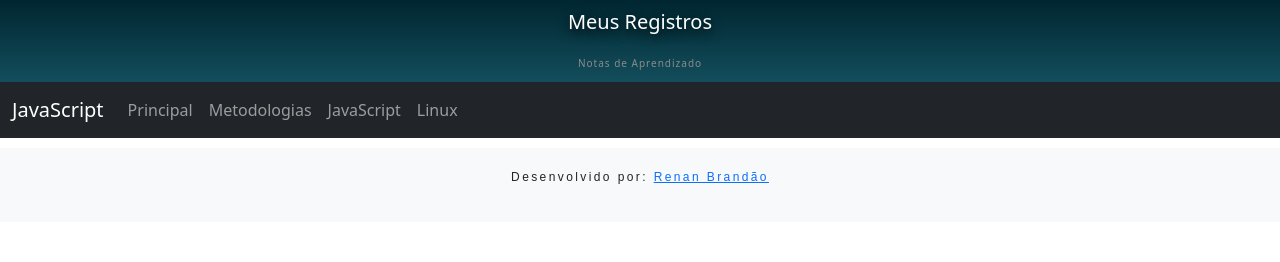
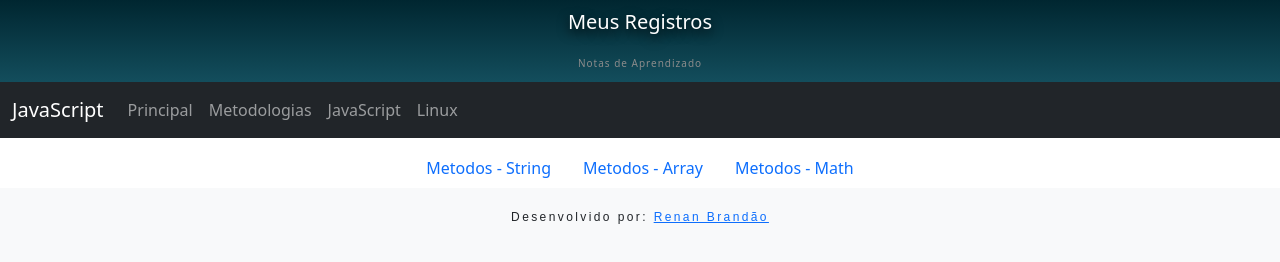
Before and after one commit to Durvaks/Registro_JS, a plain HTML site: page Javascript.html in a window 1280 px wide. Drawn offline with nearby package versions, Linux system fonts and the light colour scheme.

Commit message:
Correção e introdução de novos recursos

```diff
--- a/Javascript.html
+++ b/Javascript.html
@@ -28,6 +28,17 @@
           </div>
         </nav>
     </header>
+    <ul class="nav justify-content-center">
+      <li class="nav-item">
+        <a id="string_button" class="nav-link" href="#">Metodos - String</a>
+      </li>
+      <li class="nav-item">
+        <a id="array_button" class="nav-link" href="#">Metodos - Array</a>
+      </li>
+      <li class="nav-item">
+        <a id="math_button" class="nav-link" href="#">Metodos - Math</a>
+      </li>
+    </ul>
     <section>
         <div class="container">
             <div id="input" class="container">
```
Also changed, not shown: Index.html (+1 -1 lines).
